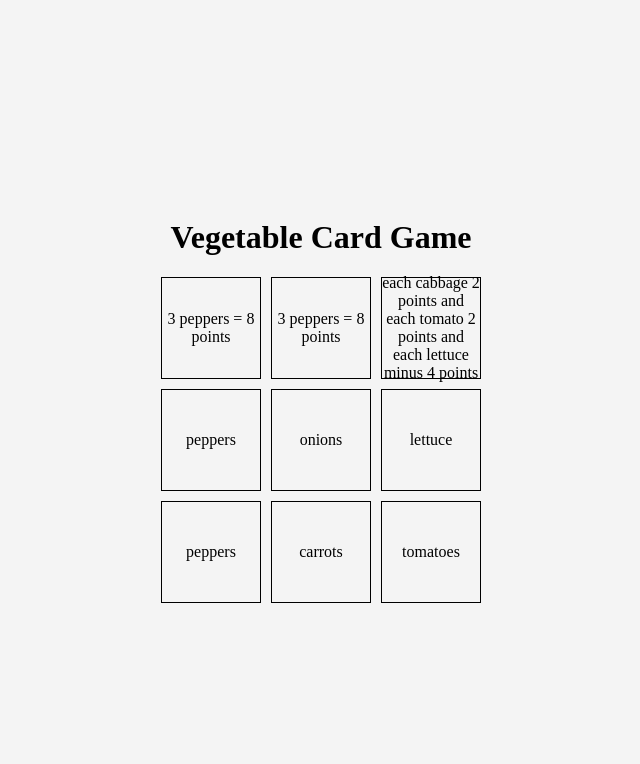
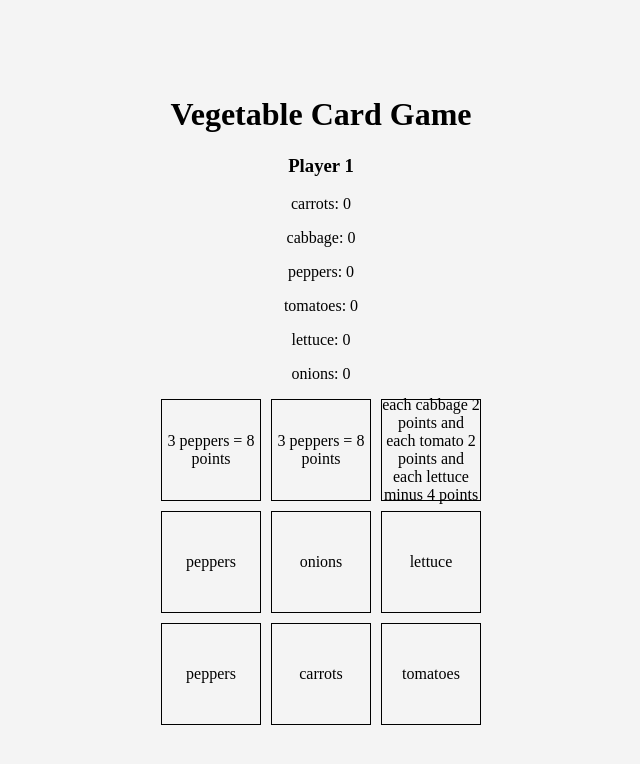
Before and after one commit to StanislavAlexandrov/point-salad-vanilla-js, a plain HTML site: page index.html in a window 1280 px wide. Shown: the whole page, without its empty margins (319-959 px from the left). Drawn offline with Linux system fonts and the light colour scheme.

Commit message:
added player display

```diff
--- a/index.html
+++ b/index.html
@@ -10,6 +10,7 @@
 <body>
     <div id="container">
         <h1>Vegetable Card Game</h1>
+        <div id="player1Display"></div>
         <div id="board">
         </div>
     </div>
--- a/script.js
+++ b/script.js
@@ -1,5 +1,20 @@
 document.addEventListener('DOMContentLoaded', function () {
     let selectedVegetables = [];
+
+    const player1 = {
+        name: 'Player 1',
+        conditions: [],
+        vegetables: {
+            carrots: 0,
+            cabbage: 0,
+            peppers: 0,
+            tomatoes: 0,
+            lettuce: 0,
+            onions: 0,
+        },
+    };
+    const player1DisplayElement = document.getElementById('player1Display');
+    updatePlayerDisplay(player1, player1DisplayElement);
 
     const doubleSidedCards = [
         { vegetable: 'carrots', condition: '2 lettuces = 5 points' },
@@ -90,32 +105,28 @@ document.addEventListener('DOMContentLoaded', function () {
 
         if (cardElement.textContent === cardData.condition) {
             // Handle the scoring condition card
-            console.log(`Kept scoring condition: ${cardData.condition}`);
             const newCard = shuffledCards.pop();
             const newCardElement = createCard(newCard.condition, newCard);
             board.replaceChild(newCardElement, cardElement);
+            // Add condition to player1 and update display
+            player1.conditions.push(cardData.condition);
         } else {
             // Handle the vegetable cards
             selectedVegetables.push({ cardElement, columnIndex });
             cardElement.style.color = 'green';
 
             if (selectedVegetables.length === 2) {
+                // Add vegetables to player1
+                selectedVegetables.forEach((selected) => {
+                    const vegetable = JSON.parse(
+                        selected.cardElement.dataset.info
+                    ).vegetable;
+                    player1.vegetables[vegetable]++;
+                });
                 // Process the picked vegetables
-                console.log(
-                    `Kept vegetables: ${selectedVegetables
-                        .map(
-                            (selected) =>
-                                JSON.parse(selected.cardElement.dataset.info)
-                                    .vegetable
-                        )
-                        .join(', ')}`
-                );
-
-                // Replace the picked vegetable cards with flipped top-row cards
                 selectedVegetables.forEach((selected) => {
                     const topRowCard = board.children[selected.columnIndex];
                     const topCardData = JSON.parse(topRowCard.dataset.info);
-
                     const newCardElement = createCard(
                         topCardData.vegetable,
                         topCardData
@@ -130,10 +141,37 @@ document.addEventListener('DOMContentLoaded', function () {
                     );
                     board.replaceChild(newTopCardElement, topRowCard);
                 });
-
                 // Reset the selectedVegetables array
                 selectedVegetables = [];
             }
         }
+
+        // Update player display irrespective of whether a condition or vegetable was selected
+        updatePlayerDisplay(player1, player1DisplayElement);
+    }
+
+    updatePlayerDisplay(player1, player1DisplayElement);
+    function updatePlayerDisplay(player, playerDisplayElement) {
+        // Clear existing display
+        playerDisplayElement.innerHTML = '';
+
+        // Add title
+        const title = document.createElement('h3');
+        title.textContent = player.name;
+        playerDisplayElement.appendChild(title);
+
+        // Add conditions
+        player.conditions.forEach((condition, index) => {
+            const line = document.createElement('p');
+            line.textContent = `Line ${index + 1}: ${condition}`;
+            playerDisplayElement.appendChild(line);
+        });
+
+        // Add vegetables
+        for (const [vegetable, count] of Object.entries(player.vegetables)) {
+            const line = document.createElement('p');
+            line.textContent = `${vegetable}: ${count}`;
+            playerDisplayElement.appendChild(line);
+        }
     }
 });
```
